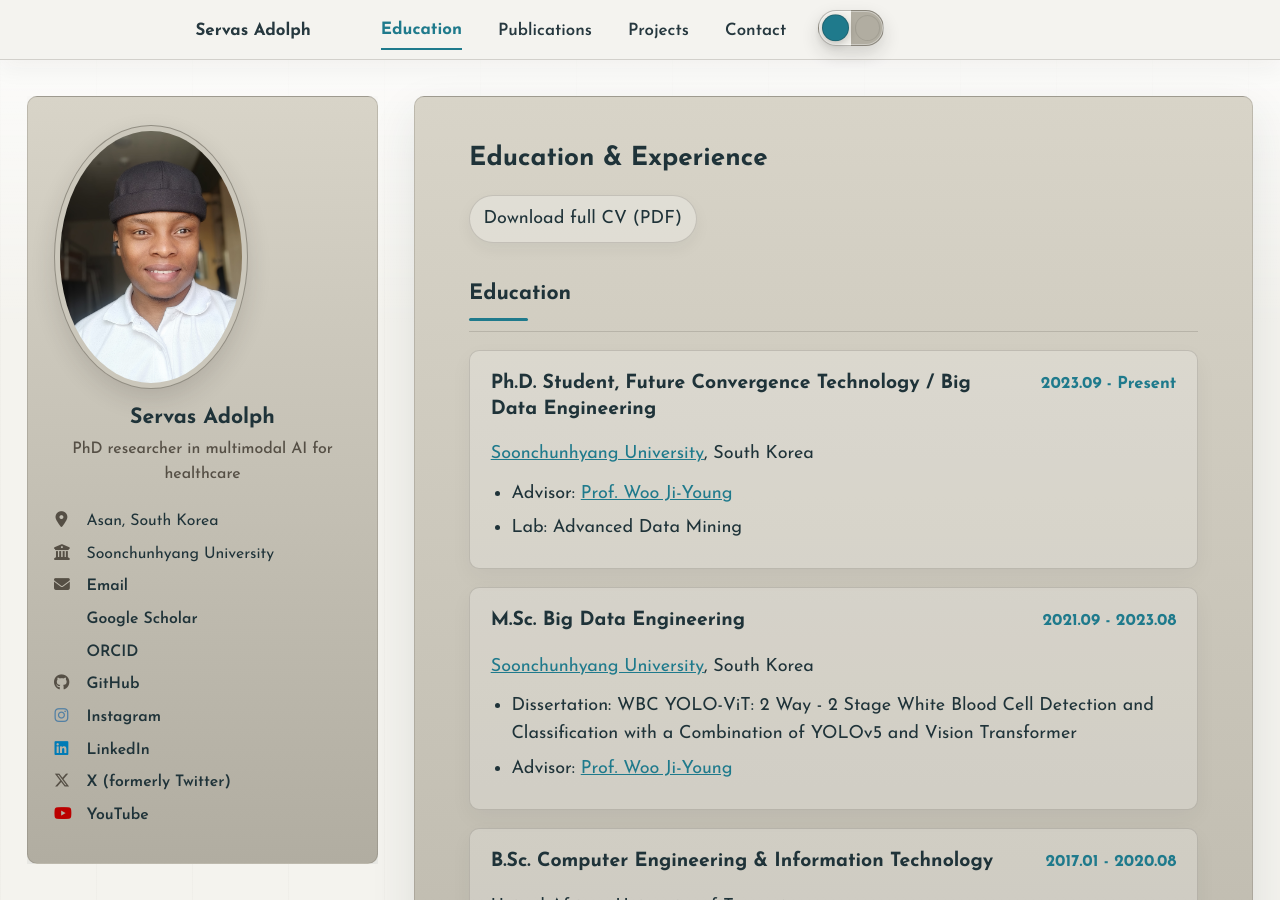
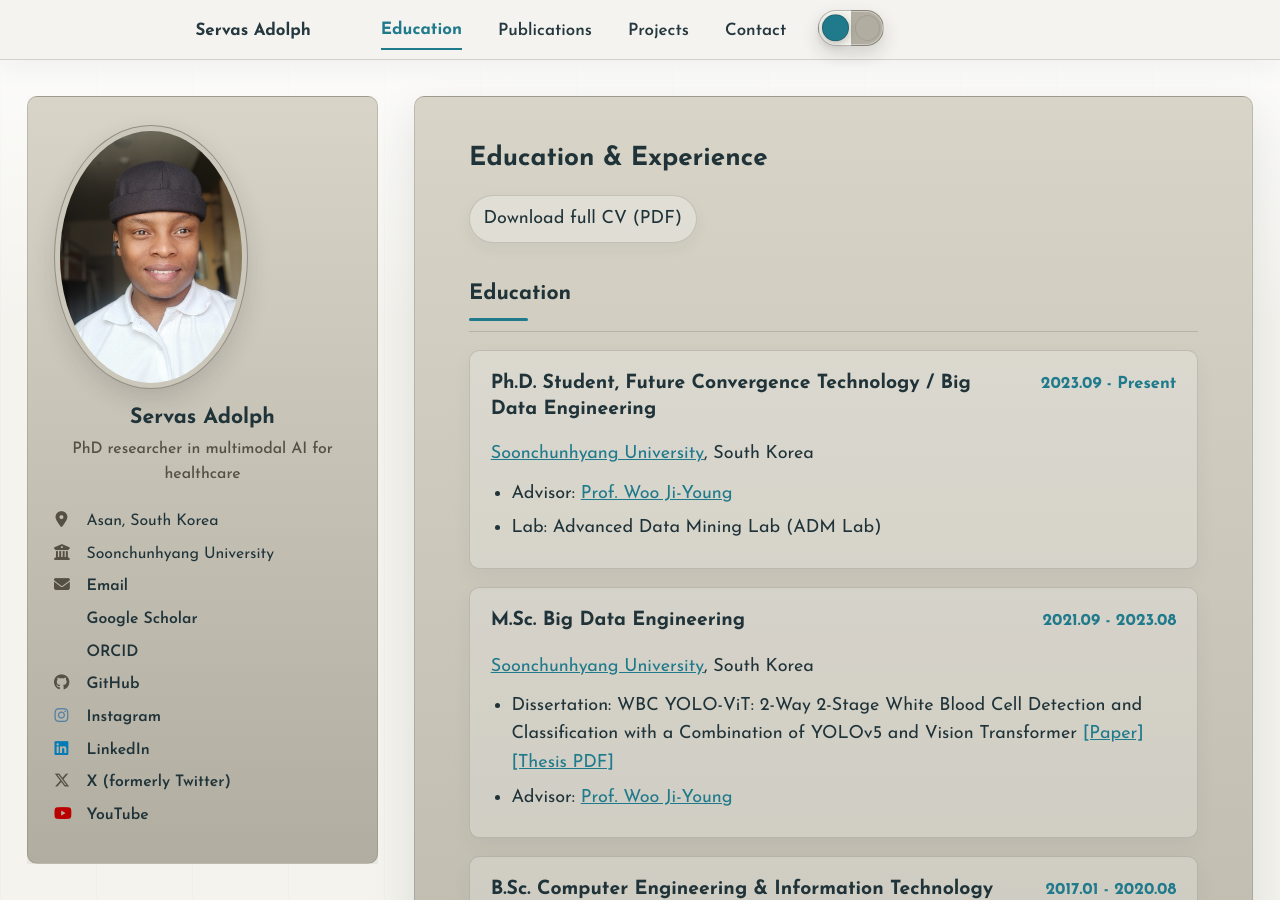
Before and after one commit to servasadolph/servasadolph.github.io, a Jekyll site: the page built from _pages/cv.md, in a window 1280 px wide and 900 px high. Built offline with Jekyll 4.4.1, drawn with Linux system fonts in a browser that asks for light colours; a style sheet for code colours, icons or effects is not loaded.

Commit message:
[codex] Update education details and thesis link

```diff
--- a/_pages/cv.md
+++ b/_pages/cv.md
@@ -21,8 +21,8 @@ redirect_from:
     </div>
     <p><a href="https://www.sch.ac.kr/">Soonchunhyang University</a>, South Korea</p>
     <ul>
-      <li>Advisor: <a href="https://scholar.google.co.kr/citations?user=h_XmELkAAAAJ">Prof. Woo Ji-Young</a></li>
-      <li>Lab: Advanced Data Mining</li>
+      <li>Advisor: <a href="https://home.sch.ac.kr/profile/main.jsp?id=8bcb6229bdbd2ebb88f25058db0597e6c86482e6c745cf914a2d3e61be754acb2197c74bb2db433d">Prof. Woo Ji-Young</a></li>
+      <li>Lab: Advanced Data Mining Lab (ADM Lab)</li>
     </ul>
   </article>
 
@@ -33,8 +33,8 @@ redirect_from:
     </div>
     <p><a href="https://www.sch.ac.kr/">Soonchunhyang University</a>, South Korea</p>
     <ul>
-      <li>Dissertation: WBC YOLO-ViT: 2 Way - 2 Stage White Blood Cell Detection and Classification with a Combination of YOLOv5 and Vision Transformer</li>
-      <li>Advisor: <a href="https://scholar.google.co.kr/citations?user=h_XmELkAAAAJ">Prof. Woo Ji-Young</a></li>
+      <li>Dissertation: WBC YOLO-ViT: 2-Way 2-Stage White Blood Cell Detection and Classification with a Combination of YOLOv5 and Vision Transformer <a href="https://doi.org/10.1016/j.compbiomed.2024.107875">[Paper]</a> <a href="/files/Servas_Adolph_Tarimo_Thesis_2023.pdf">[Thesis PDF]</a></li>
+      <li>Advisor: <a href="https://home.sch.ac.kr/profile/main.jsp?id=8bcb6229bdbd2ebb88f25058db0597e6c86482e6c745cf914a2d3e61be754acb2197c74bb2db433d">Prof. Woo Ji-Young</a></li>
     </ul>
   </article>
 
@@ -55,7 +55,7 @@ redirect_from:
       <h3>Advanced Data Mining Lab, Soonchunhyang University</h3>
       <span>2021 - 2023</span>
     </div>
-    <p>Advisor: <a href="https://scholar.google.co.kr/citations?user=h_XmELkAAAAJ">Prof. Woo Ji-Young</a></p>
+    <p>Advisor: <a href="https://home.sch.ac.kr/profile/main.jsp?id=8bcb6229bdbd2ebb88f25058db0597e6c86482e6c745cf914a2d3e61be754acb2197c74bb2db433d">Prof. Woo Ji-Young</a></p>
     <ul>
       <li>White Blood Cell Classification and Segmentation — conducted research on classification and segmentation of white blood cells using machine learning models, focused on improving hematological diagnostics through advanced image-processing techniques.</li>
       <li>Generative Adversarial Networks for Medical Data — developed GAN-based approaches for generating realistic white blood cell images to augment limited medical datasets and improve model performance in medical diagnostics.</li>
@@ -67,7 +67,7 @@ redirect_from:
       <h3>Advanced Data Mining Lab, Soonchunhyang University</h3>
       <span>2023 - Present</span>
     </div>
-    <p>Advisor: <a href="https://scholar.google.co.kr/citations?user=h_XmELkAAAAJ">Prof. Woo Ji-Young</a></p>
+    <p>Advisor: <a href="https://home.sch.ac.kr/profile/main.jsp?id=8bcb6229bdbd2ebb88f25058db0597e6c86482e6c745cf914a2d3e61be754acb2197c74bb2db433d">Prof. Woo Ji-Young</a></p>
     <ul>
       <li>Emotion Detection Using Multimodal Modalities — ongoing work on emotion detection using multimodal data, including text, audio, and images, across multiple languages.</li>
       <li>Mental Health Analysis — developing machine learning models for analyzing mental health conditions and detecting early signs that can support intervention and personalized care.</li>
```
Also changed, not shown: 1 other file.
